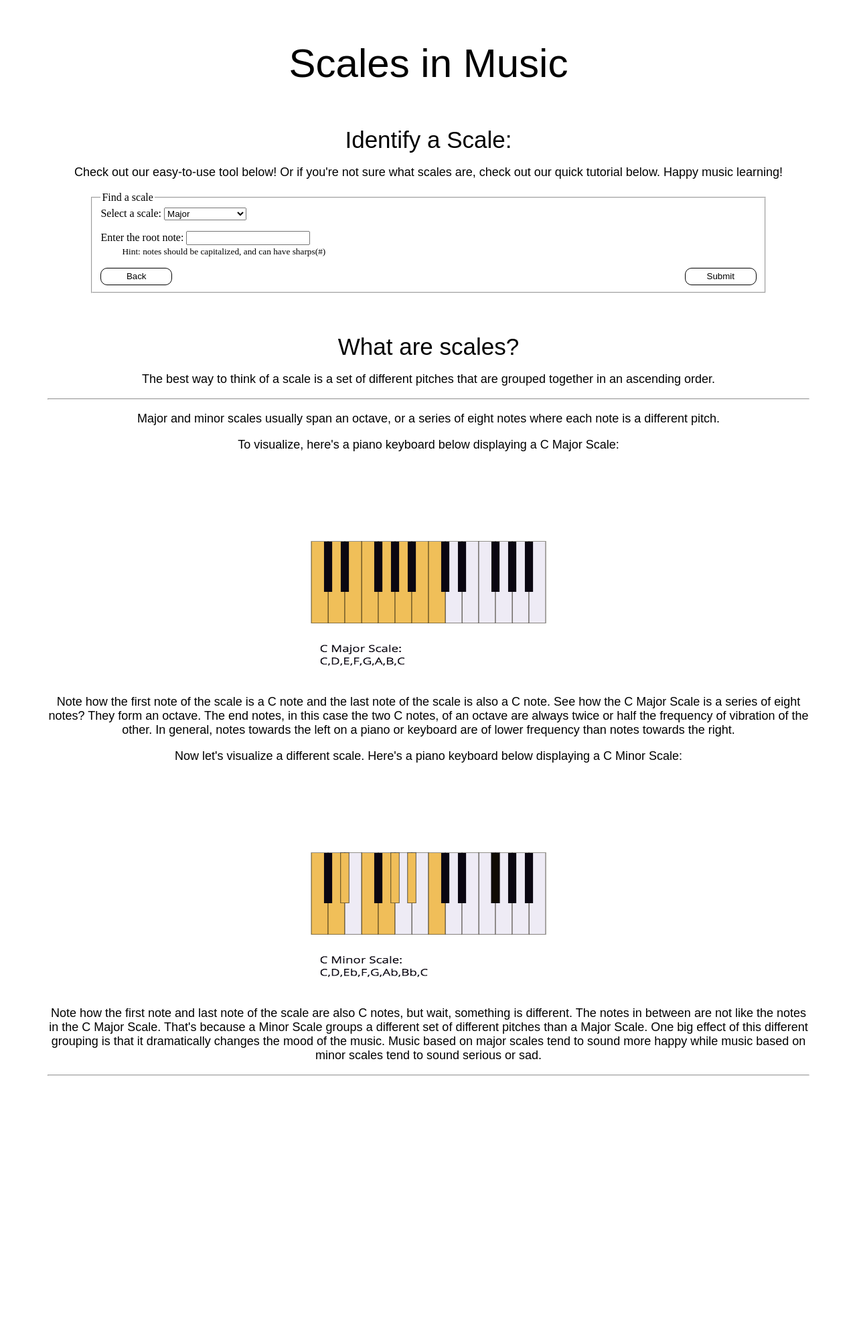
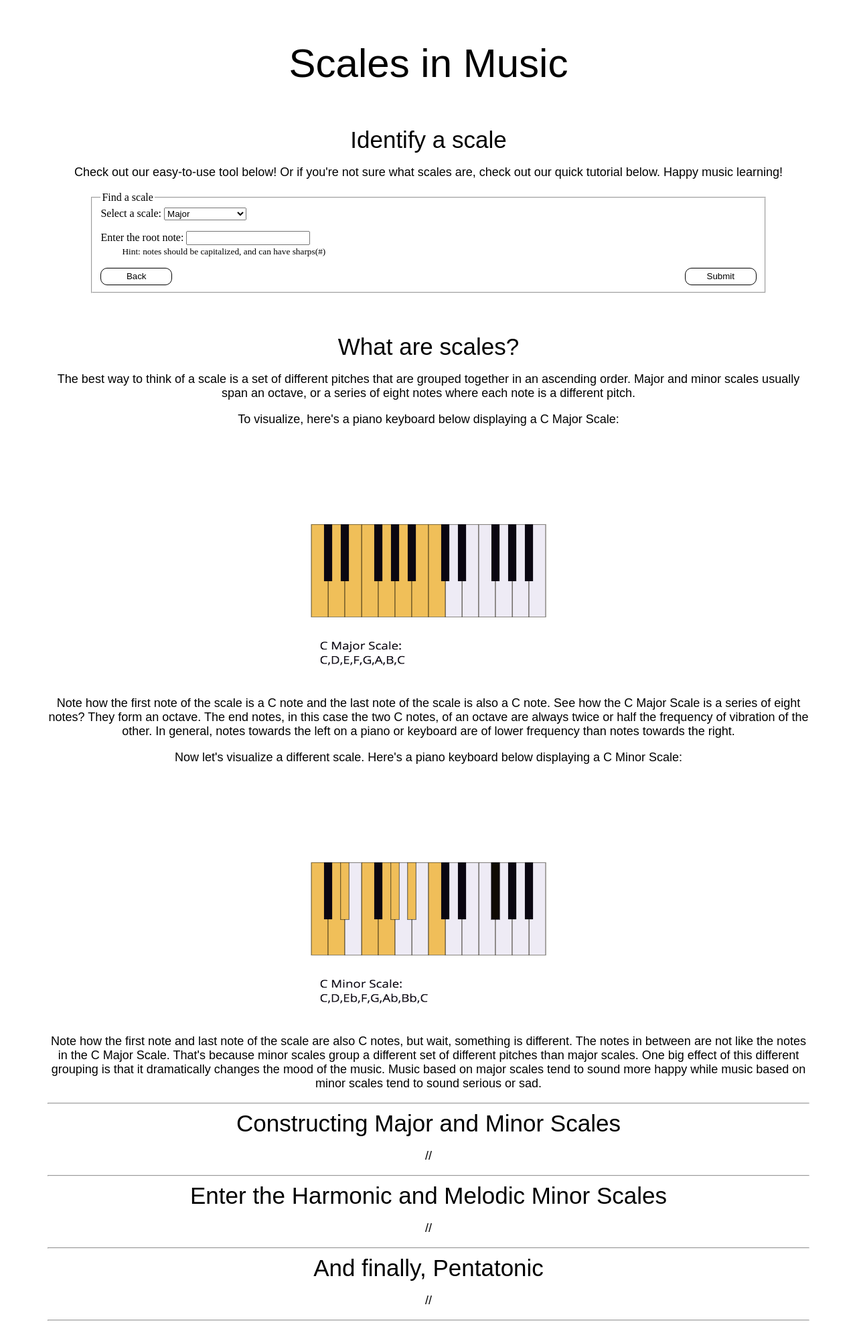
Before and after one commit to anthonyc1/MusicMentorApp, a Flask app: page /identifyscale in a window 1280 px wide. Shown: the whole page at 67% size. Before the commit the page ends 1607 px from the top, so only its background shows below. Run offline with Flask 2, Linux system fonts and the light colour scheme.

Commit message:
set up headers for content

```diff
--- a/templates/identifyscale.html
+++ b/templates/identifyscale.html
@@ -25,7 +25,7 @@
 	<p>Scales in Music</p>
 </div>
 <div id="intro">
-	<center>Identify a Scale:</center>
+	<center>Identify a scale</center>
 	<p>Check out our easy-to-use tool below! Or if you're not sure what scales are, check out our quick tutorial below. Happy music learning!</p>
 </div>
 <div>
@@ -57,19 +57,26 @@
 {% endif %}
 <div id="intro">
 	<center>What are scales?</center>
-	<p>The best way to think of a scale is a set of different pitches that are grouped together in an ascending order. </p>
-	<hr>
-	<p>Major and minor scales usually span an octave, or a series of eight notes where each note is a different pitch.</p>
+	<p>The best way to think of a scale is a set of different pitches that are grouped together in an ascending order. Major and minor scales usually span an octave, or a series of eight notes where each note is a different pitch.</p>
 	<p>To visualize, here's a piano keyboard below displaying a C Major Scale:</p>
 	<div id="icon">
-	<img src="../static/images/C%20Major.png" alt="C Major" style="width:400px; height: 300px;"></img>
+	<img src="../static/images/C%20Major.png" alt="C Major" style="width:400px; height: 340px;"></img>
 	</div>
 	<p>Note how the first note of the scale is a C note and the last note of the scale is also a C note. See how the C Major Scale is a series of eight notes? They form an octave. The end notes, in this case the two C notes, of an octave are always twice or half the frequency of vibration of the other. In general, notes towards the left on a piano or keyboard are of lower frequency than notes towards the right.</p>
 	<p>Now let's visualize a different scale. Here's a piano keyboard below displaying a C Minor Scale:</p>
 	<div id="icon">
-	<img src="../static/images/C%20minor%20scale.png" alt="C Minor" style="width:400px; height: 300px;"></img>
+	<img src="../static/images/C%20minor%20scale.png" alt="C Minor" style="width:400px; height: 340px;"></img>
 	</div>
-	<p>Note how the first note and last note of the scale are also C notes, but wait, something is different. The notes in between are not like the notes in the C Major Scale. That's because a Minor Scale groups a different set of different pitches than a Major Scale. One big effect of this different grouping is that it dramatically changes the mood of the music. Music based on major scales tend to sound more happy while music based on minor scales tend to sound serious or sad.</p>
+	<p>Note how the first note and last note of the scale are also C notes, but wait, something is different. The notes in between are not like the notes in the C Major Scale. That's because minor scales group a different set of different pitches than major scales. One big effect of this different grouping is that it dramatically changes the mood of the music. Music based on major scales tend to sound more happy while music based on minor scales tend to sound serious or sad.</p>
+	<hr>
+	<center>Constructing Major and Minor Scales</center>
+	<p>//</p>
+	<hr>
+	<center>Enter the Harmonic and Melodic Minor Scales</center>
+	<p>//</p>
+	<hr>
+	<center>And finally, Pentatonic</center>
+	<p>//</p>
 	<hr>
 </div>
 
--- a/templates/index.html
+++ b/templates/index.html
@@ -62,7 +62,7 @@
 </div>
 <hr>
 <div class="endbar">
-	<p>&copy 2017 Music Mentor. All rights reserved. | <a href="{{ url_for('aboutpage') }}" target="_blank">About Music Mentor</a> | <a href="{{ url_for('privacypolicy') }}" target="_blank">Privacy Policy</a></p>
+	<p>&copy 2017 Music Mentor. All rights reserved. | <a href="{{ url_for('aboutpage') }}">About Music Mentor</a> | <a href="{{ url_for('privacypolicy') }}" target="_blank">Privacy Policy</a></p>
 </div>
 
 </body>
```
Also changed, not shown: templates/aboutpage.html (+9 -2 lines), templates/buildchord.html (+8 -4 lines), templates/buildinterval.html (+16 -3 lines), templates/convertscale.html (+16 -2 lines).
